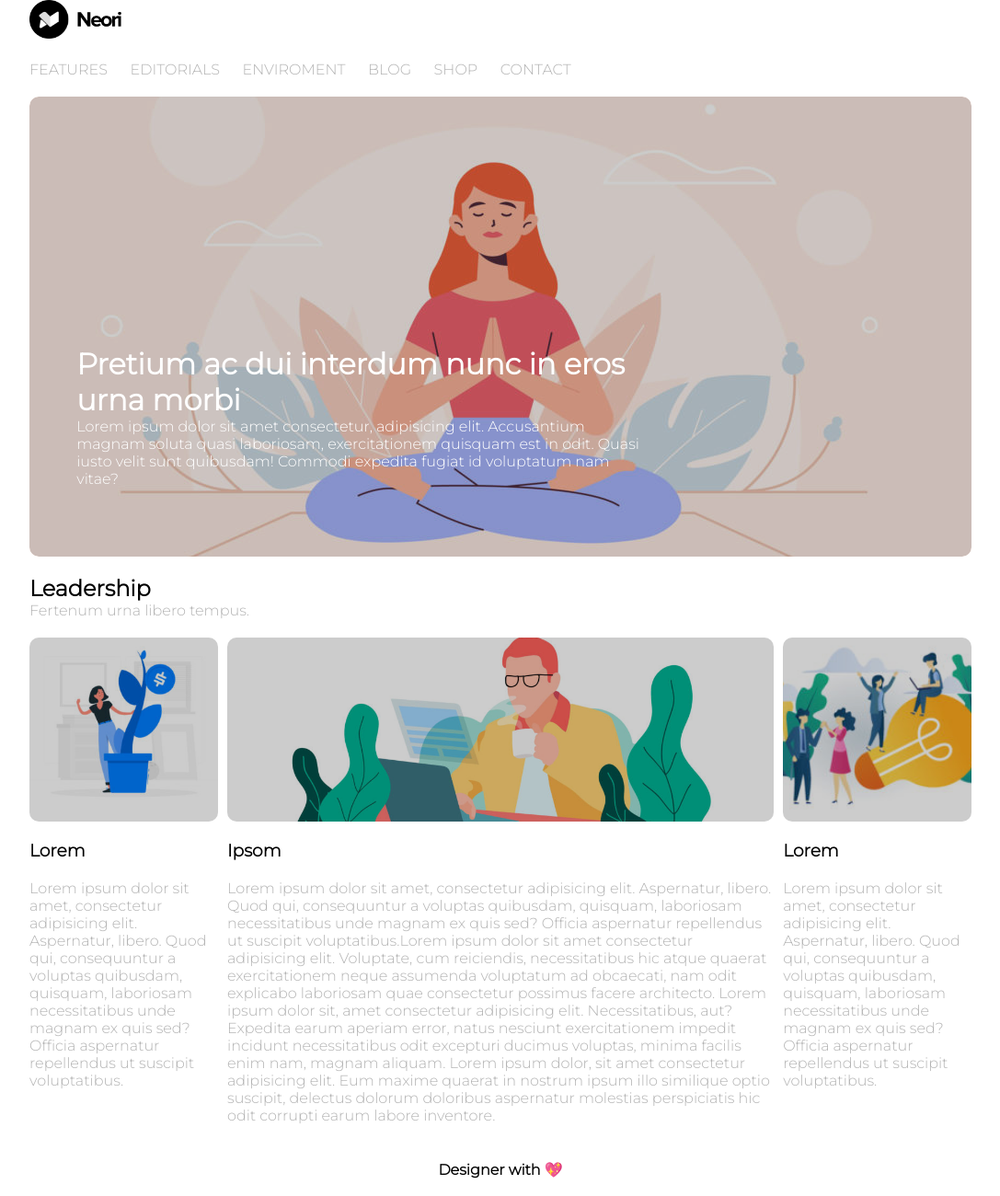
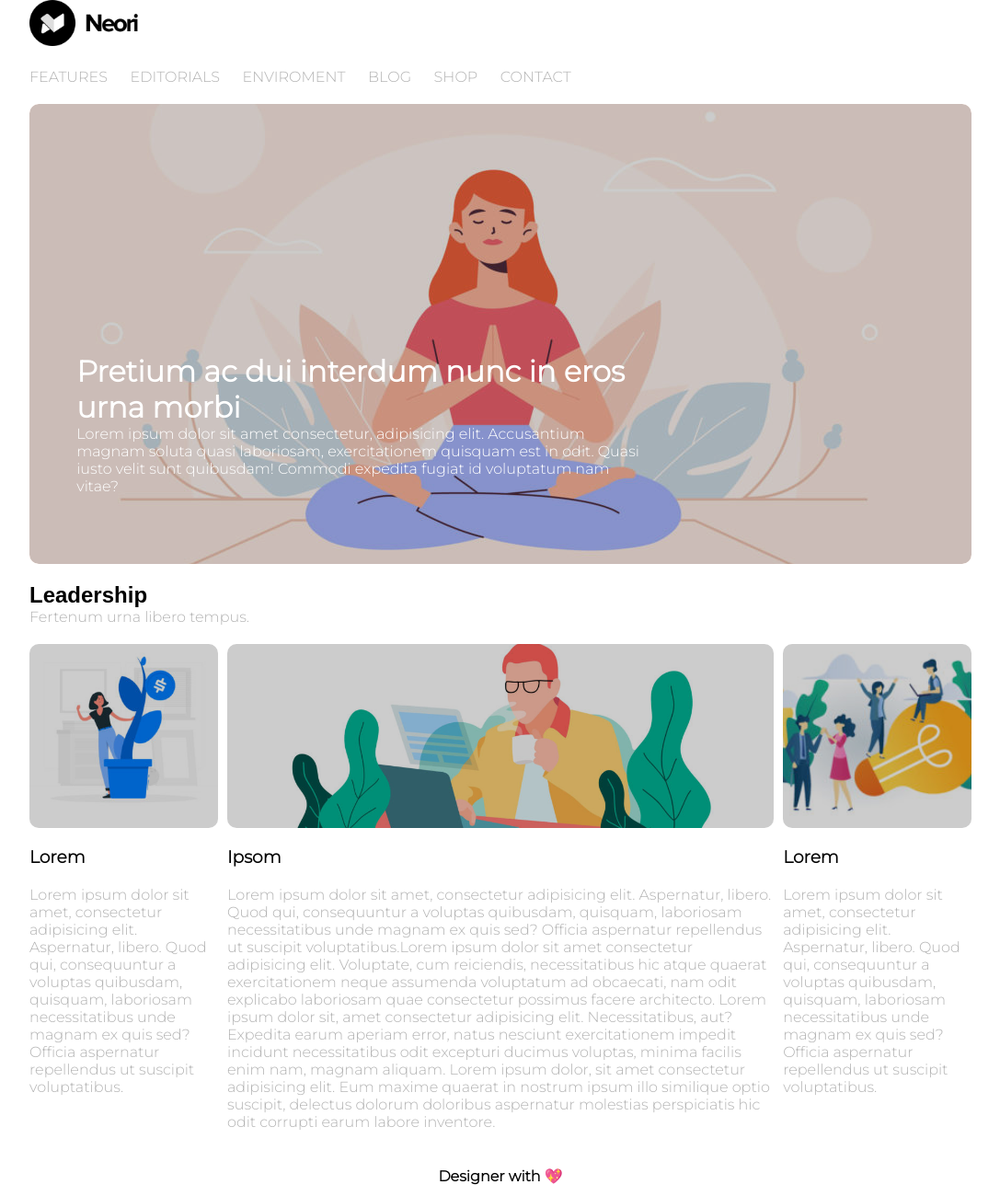
Before and after one commit to matteomichelon/htmlcss-wp, a plain HTML site: page index.html in a window 1280 px wide. Shown: the whole page at 92% size, without its empty margins (96-1183 px from the left). Drawn offline with Linux system fonts and the light colour scheme.

Commit message:
ultimi accorgimenti

```diff
--- a/css/style.css
+++ b/css/style.css
@@ -46,6 +46,8 @@ body {
     position: absolute;
     left: 0;
     right: 0;
+    /* left: 0; right: 0;  Ricordasi di inserirli perchè
+    ogni browser gestisce l'inizio dove vuole*/
 }
 
 .clearfix::after {
@@ -61,7 +63,11 @@ body {
 /* HEADER */
 
 .logo img {
-    width: 100px;
+    /* width: auto; prendi la larghezza automatica rispetto
+    all'altezza che ti lascio per evitare
+    che l'immagine si sforma */
+    width: auto;
+    height: 50px;
 }
 
 /* List */
@@ -102,17 +108,18 @@ nav .list {
 
 /* MAIN */
 
+main h2{
+    font-family: Arial, Helvetica, sans-serif;
+    font-weight: 800;
+}
+
 /* Container */
 
 .main-container .col {
     float: left;
 }
 
-.col-left {
-    width: 20%;
-}
-
-.col-right {
+.col-left, .col-right {
     width: 20%;
 }
 
--- a/index.html
+++ b/index.html
@@ -12,9 +12,9 @@
 </head>
 
 <body>
-    <!-- Wrapper -->
+
     <div class="wrapper">
-        <!-- Header -->
+        <!-- HEADER -->
         <header>
             <!-- Logo -->
             <div class="logo">
@@ -60,10 +60,10 @@
             </div>
             <!-- end Banner -->
         </header>
-        <!-- end Header -->
+        <!-- end HEADER -->
 
-        <!-- Main -->
-        <div class="block-margin">
+        <!-- MAIN -->
+        <main class="block-margin">
             <div class="main-header">
                 <h2>Leadership</h2>
                 <p class="text-color">Fertenum urna libero tempus.</p>
@@ -94,6 +94,10 @@
 
             </div>
             <!-- end Container img -->
+
+            <!-- ATTENZIONE: invece di andare a creare un ulteriore container
+            bastaba continuare il testo sotto al div con classe col-img.
+            Vedi esercizio fatto da alessandro-->
 
             <!-- Container content -->
             <div class="main-container clearfix block-margin">
@@ -137,16 +141,16 @@
             </div>
             <!-- end Container content -->
 
-        </div>
-        <!-- end Main -->
+        </main>
+        <!-- end MAIN -->
 
-        <!-- Footer -->
+        <!-- FOOTER -->
         <footer class="block-margin">
             <div class="text-footer">Designer with <span class="heart-entity">&#128150;</span></div>
         </footer>
-        <!-- end Footer -->
+        <!-- end FOOTER -->
     </div>
-    <!-- end Wrapper -->
+
 </body>
 
 </html>
```
